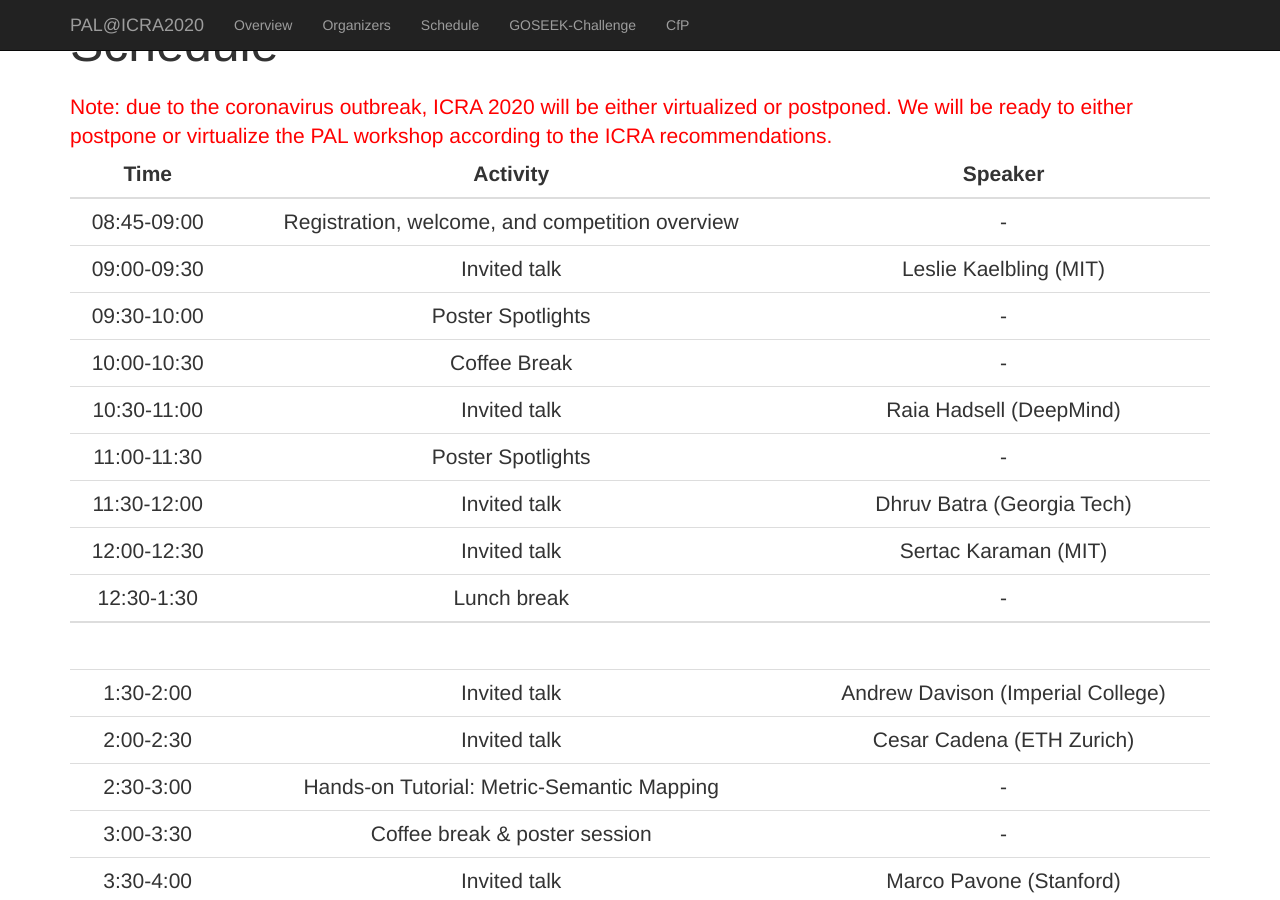
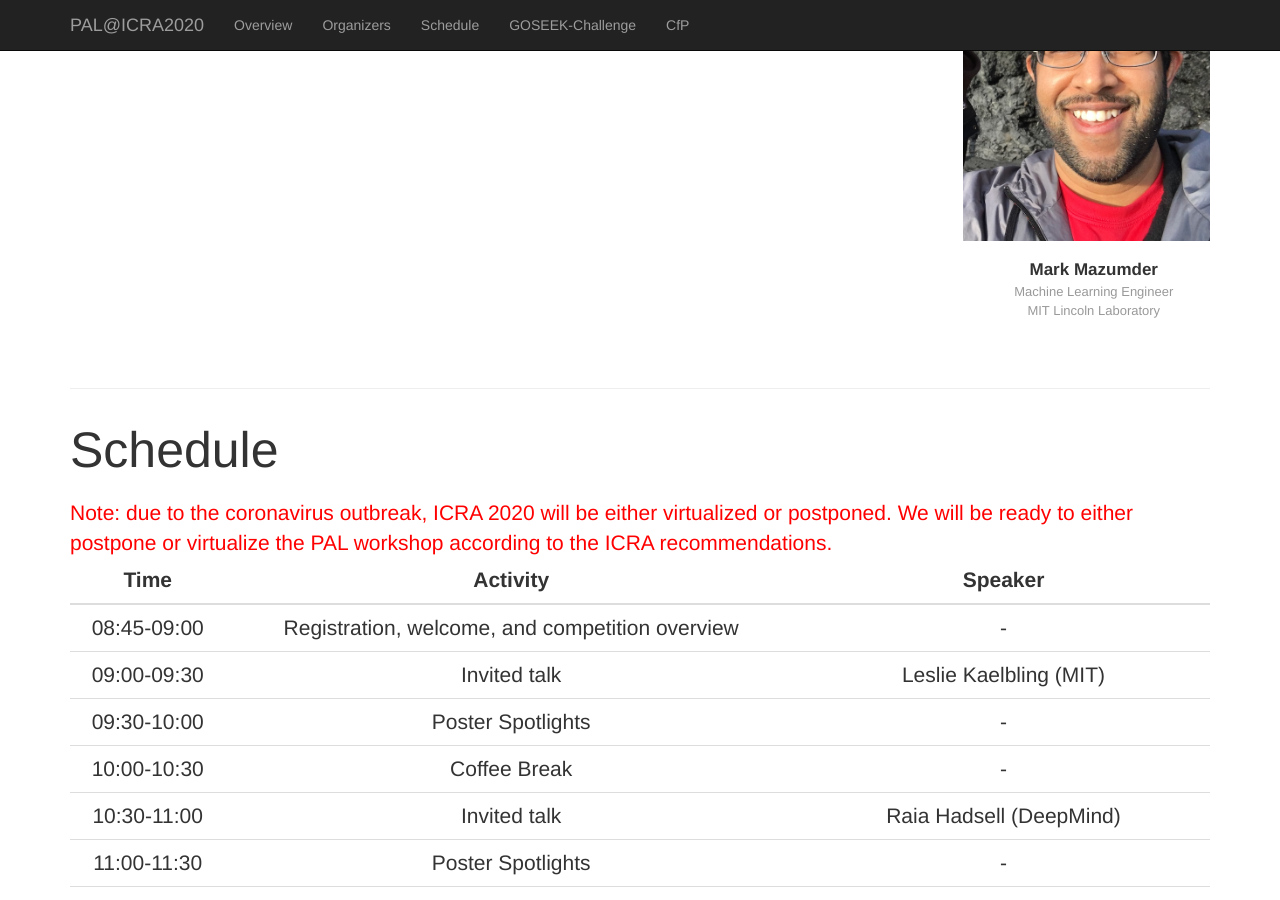
Before and after one commit to MIT-SPARK/PAL-ICRA2020, a Jekyll site: the page built from index.html, in a window 1280 px wide and 900 px high, scrolled down 1651 px. Built offline with Jekyll 4.4.1, drawn with Linux system fonts in a browser that asks for light colours.

Commit message:
added Mark

```diff
--- a/_data/people.yaml
+++ b/_data/people.yaml
@@ -17,3 +17,8 @@
   image: /assets/images/ZacRavichandran_Headshot1.jpg
   position: Computer Vision Engineer
   affiliation: MIT Lincoln Laboratory
+
+- name: Mark Mazumder
+  image: /assets/images/mazumder.jpg
+  position: Machine Learning Engineer
+  affiliation: MIT Lincoln Laboratory
```
Also changed, not shown: assets/images/mazumder.jpg (added).
